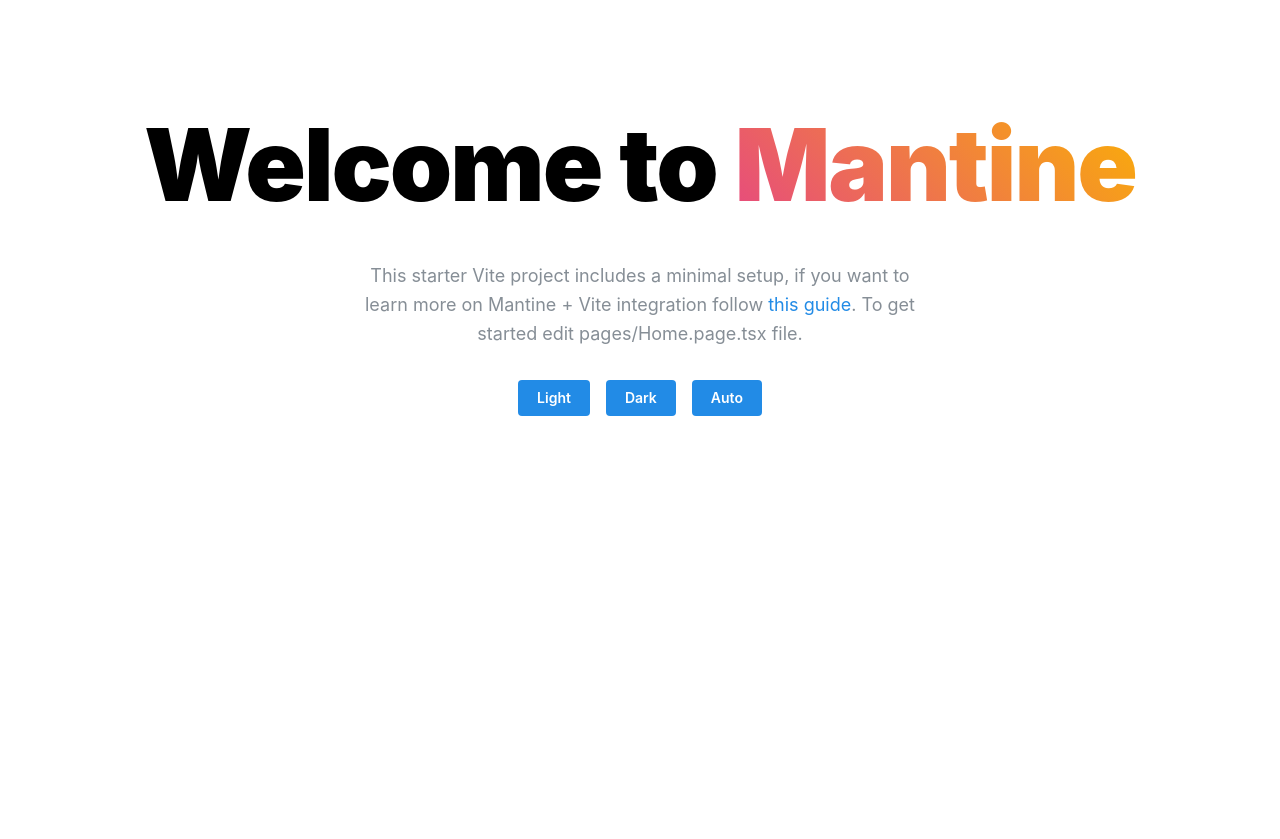
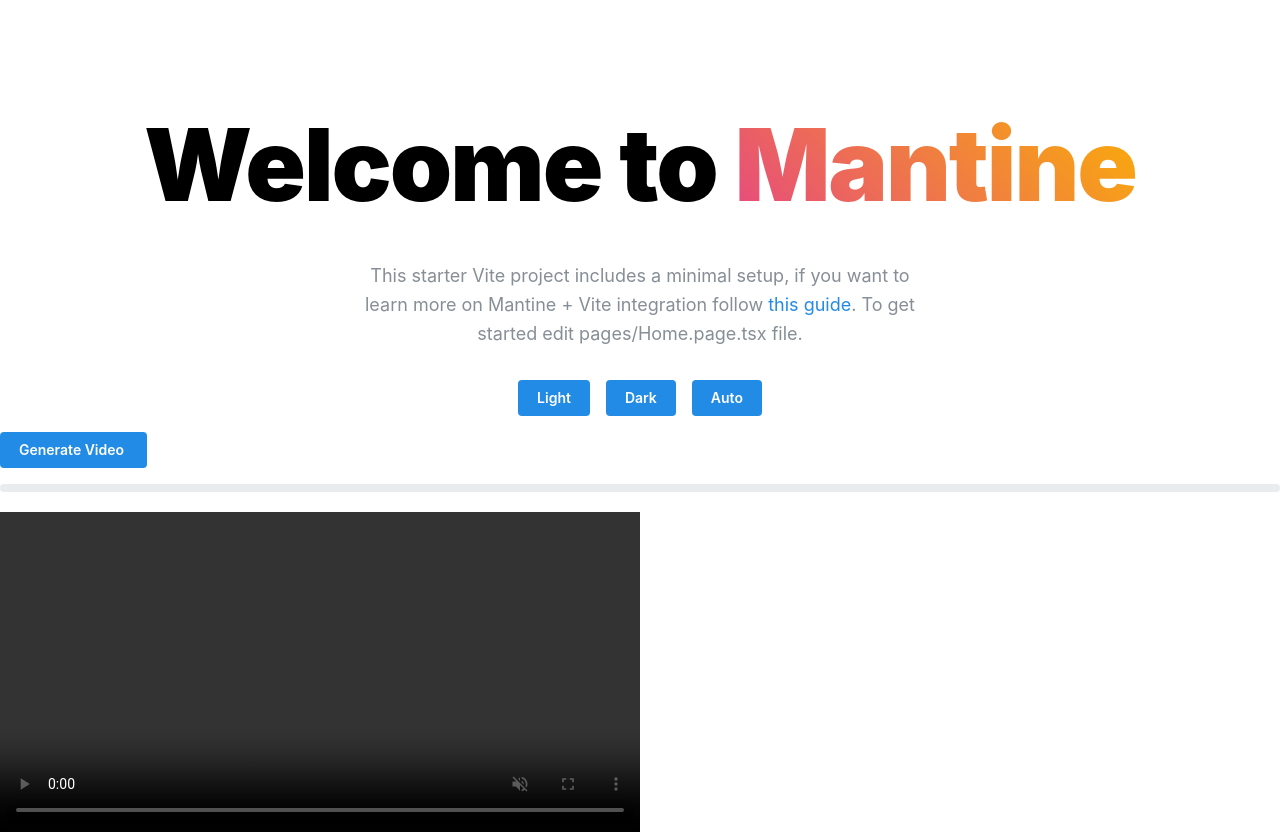
Before and after one commit to stikoandreas/wiggle, a React (Vite) app: page / in a window 1280 px wide. Before the commit the page ends 800 px from the top, so only its background shows below. Built offline with nearby package versions, Linux system fonts and the light colour scheme.

Commit message:
Initial render mockup

```diff
--- a/package.json
+++ b/package.json
@@ -22,6 +22,7 @@
   "dependencies": {
     "@mantine/core": "8.3.8",
     "@mantine/hooks": "8.3.8",
+    "mediabunny": "^1.25.0",
     "react": "^19.2.0",
     "react-dom": "^19.2.0",
     "react-router-dom": "^7.9.4"
--- a/src/pages/Home.page.tsx
+++ b/src/pages/Home.page.tsx
@@ -1,11 +1,174 @@
+import { useEffect, useRef, useState } from 'react';
+import { clear } from 'console';
+import {
+  AudioBufferSource,
+  BufferTarget,
+  CanvasSource,
+  getFirstEncodableVideoCodec,
+  Mp4OutputFormat,
+  Output,
+  QUALITY_HIGH,
+} from 'mediabunny';
+import { Button, Loader, Progress } from '@mantine/core';
 import { ColorSchemeToggle } from '../components/ColorSchemeToggle/ColorSchemeToggle';
 import { Welcome } from '../components/Welcome/Welcome';
 
+const renderCanvas = new OffscreenCanvas(1280, 720);
+const renderCtx = renderCanvas.getContext('2d', { alpha: false })!;
+
+const frameRate = 30;
+
 export function HomePage() {
+  const output = useRef<Output | null>(null);
+
+  const renderProgress = useRef<number>(0);
+
+  const [videoSrc, setVideoSrc] = useState<string | null>(null);
+
+  const [progress, setProgress] = useState<number>(0);
+
+  const [isRendering, setIsRendering] = useState<boolean>(false);
+
+  const [description, setDescription] = useState<string>('');
+
+  useEffect(() => {
+    let renderTick: NodeJS.Timeout | undefined = undefined;
+    if (isRendering) {
+      renderTick = setInterval(() => {
+        setProgress(renderProgress.current);
+      }, 10);
+    }
+
+    return () => {
+      clearInterval(renderTick);
+    };
+  }, [isRendering]);
+
+  const generateVideo = async () => {
+    try {
+      setIsRendering(true);
+
+      // Function to update the scene based on the current time
+      const updateScene = (time: number) => {
+        const width = renderCanvas.width;
+        const height = renderCanvas.height;
+
+        // Clear the canvas
+        renderCtx.fillStyle = 'black';
+        renderCtx.fillRect(0, 0, width, height);
+
+        // Draw a moving rectangle
+        const rectWidth = 100;
+        const rectHeight = 100;
+        const x = ((time * 100) % (width + rectWidth)) - rectWidth;
+        const y = height / 2 - rectHeight / 2;
+
+        renderCtx.fillStyle = 'red';
+        renderCtx.fillRect(x, y, rectWidth, rectHeight);
+      };
+
+      const duration = Number(100);
+      const totalFrames = duration * frameRate;
+
+      // Create a new output file
+      output.current = new Output({
+        target: new BufferTarget(), // Stored in memory
+        format: new Mp4OutputFormat(),
+      });
+
+      // Retrieve the first video codec supported by this browser that can be contained in the output format
+      const videoCodec = await getFirstEncodableVideoCodec(
+        output.current.format.getSupportedVideoCodecs(),
+        {
+          width: renderCanvas.width,
+          height: renderCanvas.height,
+        }
+      );
+      if (!videoCodec) {
+        throw new Error("Your browser doesn't support video encoding.");
+      }
+
+      // For video, we use a CanvasSource for convenience, as we're rendering to a canvas
+      const canvasSource = new CanvasSource(renderCanvas, {
+        codec: videoCodec,
+        bitrate: QUALITY_HIGH,
+      });
+      output.current.addVideoTrack(canvasSource, { frameRate });
+
+      await output.current.start();
+
+      let currentFrame = 0;
+
+      // Start an interval that updates the progress bar
+
+      // Now, let's crank through all frames in a tight loop and render them as fast as possible
+      for (currentFrame; currentFrame < totalFrames; currentFrame++) {
+        const currentTime = currentFrame / frameRate;
+
+        console.log(`Rendering frame ${currentFrame + 1} / ${totalFrames}`);
+
+        // Update the scene
+        updateScene(currentTime);
+
+        renderProgress.current = currentFrame / totalFrames;
+
+        // Add the current state of the canvas as a frame to the video. Using `await` here is crucial to
+        // automatically slow down the rendering loop when the encoder can't keep up.
+        await canvasSource.add(currentTime, 1 / frameRate);
+      }
+
+      // Signal to the output that no more video frames are coming (not necessary, but recommended)
+      canvasSource.close();
+
+      // Finalize the file
+      await output.current.finalize();
+
+      // The file is now ready!
+
+      // Display and play the resulting media file
+      const videoBlob = new Blob([(output.current.target as BufferTarget).buffer!], {
+        type: output.current.format.mimeType,
+      });
+
+      //resultVideo.src = URL.createObjectURL(videoBlob);
+      setVideoSrc(URL.createObjectURL(videoBlob));
+      //void resultVideo.play();
+
+      const fileSizeMiB = (videoBlob.size / (1024 * 1024)).toPrecision(3);
+      setDescription(`File size: ${fileSizeMiB} MiB`);
+    } catch (error) {
+      console.error(error);
+
+      await output.current?.cancel();
+
+      setProgress(0);
+    } finally {
+      setIsRendering(false);
+      setProgress(0);
+    }
+  };
+
   return (
     <>
       <Welcome />
       <ColorSchemeToggle />
+      <Button
+        mt="md"
+        onClick={() => void generateVideo()}
+        disabled={isRendering}
+        rightSection={<Loader size="sm" style={{ display: isRendering ? 'block' : 'none' }} />}
+      >
+        Generate Video
+      </Button>
+      <Progress mt="md" value={progress * 100} transitionDuration={0} />
+      <video
+        id="result-video"
+        style={{ width: '100%', maxWidth: '640px', marginTop: '20px' }}
+        controls
+        muted
+        src={videoSrc || undefined}
+      ></video>
+      {description && <p>{description}</p>}
     </>
   );
 }
```
Also changed, not shown: 1 other file (tests, documents, lock files or other folders).
